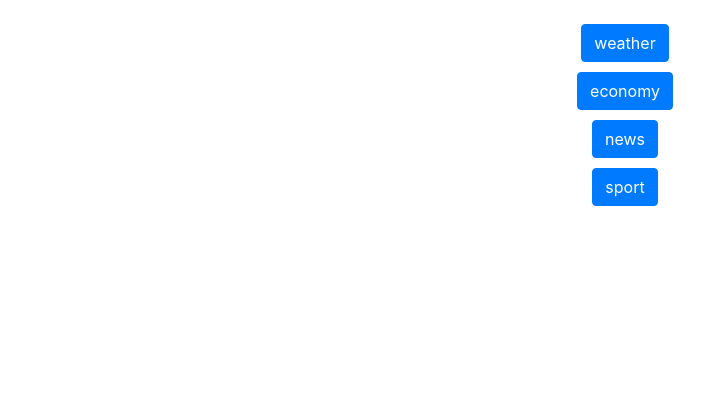
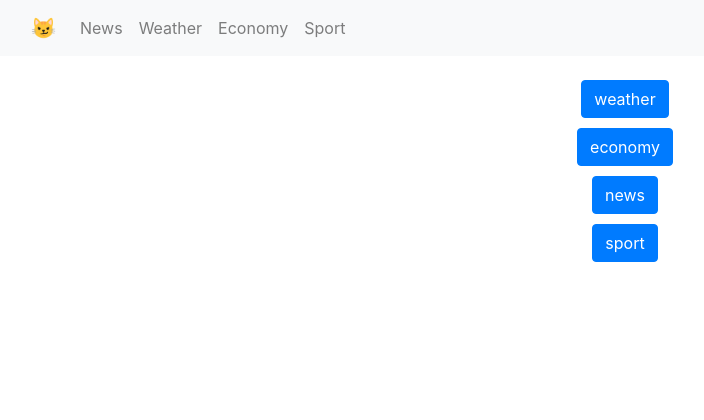
Before and after one commit to TobiaszAGH/news, a Flask app: page / in a window 1280 px wide. Shown: the top 420 px of the page, without its empty margins (15-719 px from the left). Run offline with Flask 3, Linux system fonts and the light colour scheme; some libraries are stand-ins or nearby versions.

Commit message:
initial commit with navbar

```diff
--- a/app/templates/base.html
+++ b/app/templates/base.html
@@ -16,6 +16,38 @@
   </head>
   <body>
     <div class="container-fluid d-flex flex-column min-vh-100">
+      <nav class="navbar navbar-expand-lg navbar-light bg-light">
+        <div class="container-fluid">
+          <a class="navbar-brand" href="/">😼</a>
+          <button
+            class="navbar-toggler"
+            type="button"
+            data-bs-toggle="collapse"
+            data-bs-target="#navbarNav"
+            aria-controls="navbarNav"
+            aria-expanded="false"
+            aria-label="Toggle navigation"
+          >
+            <span class="navbar-toggler-icon"></span>
+          </button>
+          <div class="collapse navbar-collapse" id="navbarNav">
+            <ul class="navbar-nav">
+              <li class="nav-item">
+                <a class="nav-link" href="/news">News</a>
+              </li>
+              <li class="nav-item">
+                <a class="nav-link" href="/weather">Weather</a>
+              </li>
+              <li class="nav-item">
+                <a class="nav-link" href="/economy">Economy</a>
+              </li>
+              <li class="nav-item">
+                <a class="nav-link" href="/sport">Sport</a>
+              </li>
+            </ul>
+          </div>
+        </div>
+      </nav>
       {% block main %}{% endblock %}
       <div id="footer" style="display: flex; justify-content: center">
         <p>&copy 2024 NTWK gr.1</p>
```
